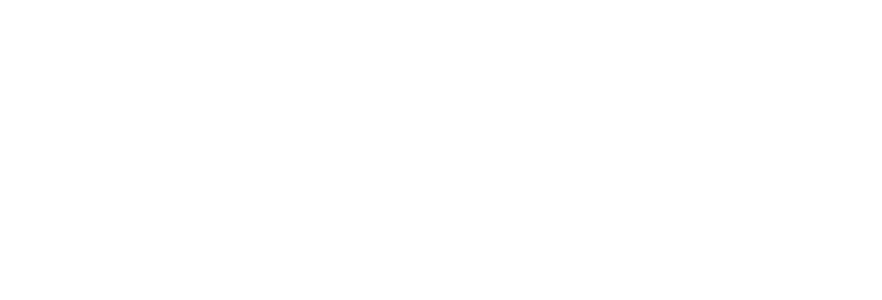
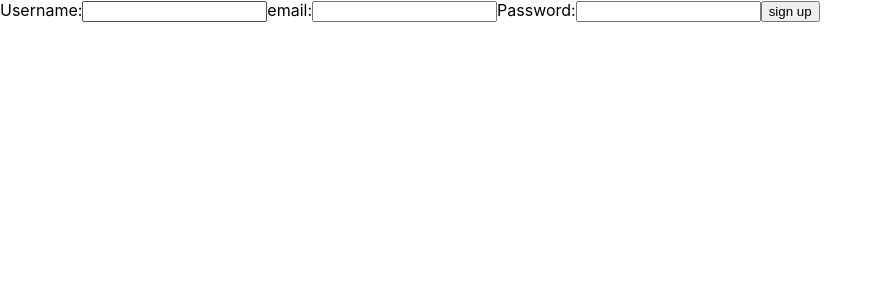
Before and after one commit to CIWGO/Wrigo-backend-public, a React (Create React App) app in the folder ciwgo-test-app/: page /signup in a window 1280 px wide. Before the commit this address had no page. Shown: the top 300 px of the page, without its empty margins (0-882 px from the left). Built offline with nearby package versions, Linux system fonts and the light colour scheme.

Commit message:
sign up page done without integration testing with /login page

```diff
--- a/ciwgo-test-app/src/App.js
+++ b/ciwgo-test-app/src/App.js
@@ -1,6 +1,7 @@
-import { BrowserRouter, Navigate, Route, Routes } from "react-router-dom";
+import { BrowserRouter, Route, Routes } from "react-router-dom";
 import EssayInputPage from "./EssayInputPage/EssayInputPage";
 import NavigationPage from "./NavigationPage/NavigationPage";
+import SignUpPage from "./SignUpPage/SignUpPage";
 
 function App() {
   return (
@@ -8,6 +9,7 @@ function App() {
       <Routes>
         <Route path="/" element={<NavigationPage />} />
         <Route path="/evaluate" element={<EssayInputPage />} />
+        <Route path="/signup" element={<SignUpPage />} />
       </Routes>
     </BrowserRouter>
   );
--- a/ciwgo-test-app/src/NavigationPage/NavigationPage.jsx
+++ b/ciwgo-test-app/src/NavigationPage/NavigationPage.jsx
@@ -8,6 +8,10 @@ function NavigationPage() {
         <a href="/evaluate" className="link">
           essay evaluate page
         </a>
+
+        <a href="/signup" className="link">
+          signup page
+        </a>
       </header>
     </div>
   );
--- /dev/null
+++ b/ciwgo-test-app/src/SignUpPage/SignUpPage.jsx
@@ -0,0 +1,59 @@
+import { useState } from "react";
+// import { useHistory } from "react-router-dom";
+
+function SignUp() {
+  const [username, setUsername] = useState("");
+  const [email, setEmail] = useState("");
+  const [password, setPassword] = useState("");
+  // const history = useHistory();
+
+  const handleSubmit = async (event) => {
+    event.preventDefault();
+    const response = await fetch("http://localhost:3005/signup", {
+      method: "POST",
+      headers: {
+        "Content-Type": "application/json",
+      },
+      body: JSON.stringify({ username, email, password }),
+    });
+    console.log(response);
+    if (response.ok) {
+      alert("sign up successful");
+    } else {
+      alert("Error signing up");
+      // console.error("Error signing up");
+    }
+  };
+
+  return (
+    <form onSubmit={handleSubmit}>
+      <label>
+        Username:
+        <input
+          type="text"
+          value={username}
+          onChange={(event) => setUsername(event.target.value)}
+        />
+      </label>
+      <label>
+        email:
+        <input
+          type="text"
+          value={email}
+          onChange={(event) => setEmail(event.target.value)}
+        />
+      </label>
+      <label>
+        Password:
+        <input
+          type="password"
+          value={password}
+          onChange={(event) => setPassword(event.target.value)}
+        />
+      </label>
+      <button type="submit">sign up</button>
+    </form>
+  );
+}
+
+export default SignUp;
```
Also changed, not shown: ciwgo-test-app/src/index.js (+6 -6 lines), 2 other files (tests, documents, lock files or other folders).
